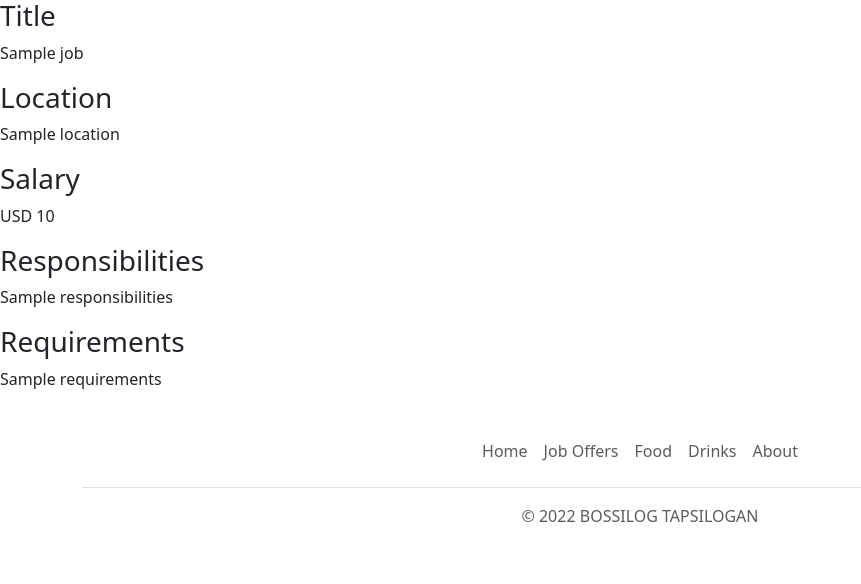
After one commit to jayzien09/freecode-camp-practice-2, a Flask app: template templates/jobpage.html in a window 1280 px wide. The commit adds this page. Shown: the part 1058-1642 px from the top of the page, without its empty margins (0-861 px from the left). Run offline with Flask 3, Linux system fonts and the light colour scheme; the template is opened without the code that fills it: most values are stand-ins (such as "Sample title", 1, 10 or a date in 2020).

Commit message:
link job description html that is connected to the db

```diff
--- a/app.py
+++ b/app.py
@@ -4,20 +4,25 @@ from database import load_jobs_from_db, load_job_from_db
 app = Flask(__name__)
 
 
-@app.route("/") #so example facebook/jaymark ung jaymark ung route
+@app.route("/")  #so example facebook/jaymark ung jaymark ung route
 def intro_header():
   jobs = load_jobs_from_db()
   return render_template('home.html', jobs=jobs)
+
 
 @app.route("/api/jobs")
 def list_jobs():
   jobs = load_jobs_from_db()
   return jsonify(jobs)
 
+
 @app.route("/job/<id>")
 def show_job(id):
-  job_description = load_job_from_db(id)
-  return jsonify(job_description)
+  job = load_job_from_db(id)
+  if not job:
+    return "Not Found", 404
+  return render_template('jobpage.html', job=job)
+
 
 if __name__ == '__main__':
   app.run(host='0.0.0.0', debug=True)
--- a/database.py
+++ b/database.py
@@ -1,18 +1,12 @@
-from sqlalchemy import create_engine,text
-import os
-
+from sqlalchemy import create_engine, text
 
 db_connection = "mysql+pymysql://sity5u6oymhxpjs7360w:pscale_pw_yhPz4gS8cWglL6KjUgSYiYVPXWMDgSedi57EcJ7Qtzi@ap-southeast.connect.psdb.cloud/trial_jaymark?charset=utf8mb4"
 
+engine = create_engine(db_connection,
+                       connect_args={"ssl": {
+                         "ssl_cert": "/etc/ssl/cert.pem"
+                       }})
 
-engine = create_engine(
-    db_connection,
-    connect_args={
-        "ssl": {
-            "ssl_cert": "/etc/ssl/cert.pem"
-        }
-    }
-)
 
 def load_jobs_from_db():
   with engine.connect() as conn:
@@ -27,6 +21,7 @@ def load_jobs_from_db():
 
     return job_dict
 
+
 """def load_job_from_db(id):
   with engine.connect() as conn:
     result_job = conn.execute(
@@ -40,16 +35,23 @@ def load_jobs_from_db():
       row_dict = dict(zip(row_key[0], row[0]))
       return row_dict"""
 
+
 def load_job_from_db(id):
-    with engine.connect() as conn:
-        result_job = conn.execute(
-            text("SELECT * FROM jobs WHERE id = :id").bindparams(id=id)
-        )
-        row = result_job.all()
-        row_key = result_job.keys()
+  with engine.connect() as conn:
+    result_job = conn.execute(
+      text("SELECT * FROM jobs WHERE id = :id").bindparams(id=id))
+    rows = result_job.all()
+    row_key = result_job.keys()
 
-        if len(row) == 0:
-            return None
-        else:
-            print(dict(zip(row_key, row)))
-            return dict(zip(row_key, row))
+    if len(rows) == 0:
+      return None
+    else:
+      job_dicts = []
+      for row in rows:
+        job_dict = dict(zip(row_key, row))
+        job_dicts.append(job_dict)
+      return job_dicts[0]
+
+
+#load_jobs_from_db()
+#oad_job_from_db(1)
--- /dev/null
+++ b/templates/banner.html
@@ -0,0 +1,8 @@
+<style>
+    #banner{
+      height:100%;
+      width: 100%;
+      object-fit: cover;
+    }
+</style>
+<img class = "img-fluid" id="banner" src = "static/Bossilog-Food-Price.jpg">
--- /dev/null
+++ b/templates/bootstrap.html
@@ -0,0 +1,3 @@
+<meta charset="utf-8">
+<meta name="viewport" content="width=device-width, initial-scale=1">
+<link href="https://cdn.jsdelivr.net/npm/bootstrap@5.3.0-alpha1/dist/css/bootstrap.min.css" rel="stylesheet" integrity="sha384-GLhlTQ8iRABdZLl6O3oVMWSktQOp6b7In1Zl3/Jr59b6EGGoI1aFkw7cmDA6j6gD" crossorigin="anonymous">
--- a/templates/jobitem.html
+++ b/templates/jobitem.html
@@ -14,6 +14,6 @@
     </div>
   </div>
   <div class="col-3">
-    <a href="mailto:diamongkrisatalgem@gmail.com?subject=Bossilog%20Application%20for%{{job['title']}}&body=My%20name%3A%20%3Cfull%20name%3A%20FN%2C%20MI%2C%20LN%3E%0D%0AResume%3A" type = "button" class = "btn btn-outline-primary float-right align middle">Apply</a>
+    <a href="/job/{{job['id']}}" type = "button" class = "btn btn-outline-primary float-right align middle">Apply</a>
   </div>
 </div>
--- /dev/null
+++ b/templates/jobpage.html
@@ -0,0 +1,25 @@
+<!DOCTYPE html>
+<html>
+<head>
+  <title>{{job.title}}</title>
+  {% include 'bootstrap.html'%}
+
+</head>
+<body>
+  {% include 'nav.html'%}
+  {% include 'banner.html'%}
+
+  <h3>Title</h3>
+  <p>{{job.title}}</p>
+  <h3>Location</h3>
+  <p>{{job.location}}</p>
+  <h3>Salary</h3>
+  <p>{{job.currency}} {{job.salary}}</p>
+  <h3>Responsibilities</h3>
+  <p>{{job.responsibilities}}</p>
+  <h3>Requirements</h3>
+  <p>{{job.requirements}}</p>
+
+  {% include 'footer.html'%}
+</body>
+</html>
```
Also changed, not shown: templates/home.html (+2 -8 lines).
